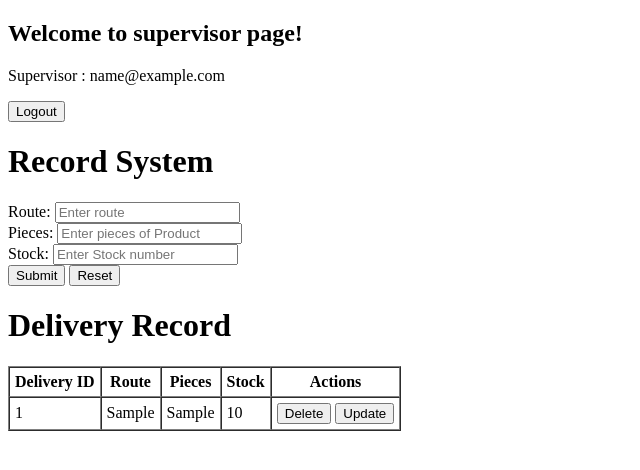
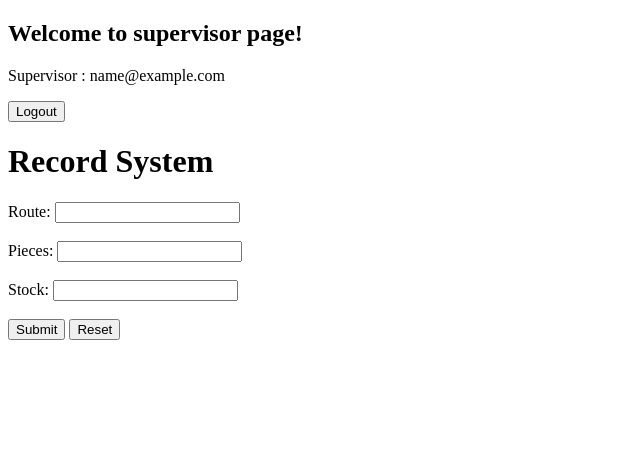
Before and after one commit to JeromeJV/Task_management_system, a PHP site: page /Task/supervisor.php in a window 1280 px wide. Shown: the top 470 px of the page, without its empty margins (0-640 px from the left). Run offline with PHP 8.4, Linux system fonts and the light colour scheme; the visitor is signed in with stand-in values (Sample User, id 1); tables that the repository leaves empty or names only in its code hold one stand-in row (values such as "Sample post").

Commit message:
again and again

```diff
--- a/Supervisor_action.php
+++ b/Supervisor_action.php
@@ -17,7 +17,7 @@ include'config/Supervisor_API.php';
     <!-- Show Update Form if Edit was clicked -->
     <?php if ($view_data): ?>
         <form action="supervisor_update.php" method="post">
-            <input type="hidden" name="newid" value="<?php echo $view_data['delivery_id']; ?>">
+            <input type="hidden" name="newid" value="<?php echo $view_data['id']; ?>">
 
             <table border="1">
                 <tr>
--- a/config/Supervisor_API.php
+++ b/config/Supervisor_API.php
@@ -1,54 +1,29 @@
 <?php
+//Insert
 include('config/connection.php');
 
 $message = "";
-
-$delivery_id_err = '';
-$route_err = '';
-$pieces_err = '';
-$stock_err = '';
 
 if (isset($_POST['submit'])) {
     $route = $_POST['route'];
     $pieces    = $_POST['pieces'];
     $stock  = $_POST['stock'];
 
-     $isValid = true;
+    $sql   = "INSERT INTO delivery (id, route, pieces, stock) VALUES ('', '$route', '$pieces', '$stock')";
+    $query = mysqli_query($conn, $sql);
 
-    if (!preg_match("/^[a-zA-Z0-9 ]*$/", $route)) {
-        $route_err = "Please use only letters and spaces for your Address.";
-        $isValid = false;
+    if ($query) {
+        $message = "New Record is Saved <br><br><a href='supervisor_view.php'><input type='button' value='View Records'></a>";
     }
+} elseif (isset($_POST['records'])) {
+    header("Location: supervisor_view.php");
+    exit();
+}
+?>
 
-    if (!preg_match("/^[0-9 ]*$/", $pieces)) {
-        $pieces_err = "Please use only number for your Pieces.";
-        $isValid = false;
-    }
-
-    if (!preg_match("/^[0-9 ]*$/", $stock)) {
-        $stock_err = "Please use only number for your Stock.";
-        $isValid = false;
-    }
-
-     if ($isValid) {
-        $safe_route       = mysqli_real_escape_string($conn, $route);
-        $safe_pieces      = mysqli_real_escape_string($conn, $pieces);
-        $safe_stock       = mysqli_real_escape_string($conn, $stock);
-
-        $sql   = "INSERT INTO delivery (delivery_id, route, pieces, stock) VALUES ('', '$safe_route', '$safe_pieces', '$safe_stock')";
-        $query = mysqli_query($conn, $sql);
-
-        if ($query) {
-            $message = "New Task send</a>";
-        } elseif (isset($_POST['records'])) {
-        header("Location: supervisor.php");
-        exit();
-        }
-     }
-}
-
-
+<?php
 //Edit
+include('config/connection.php');
 
 $passid = $_POST['idno'] ?? null;
 $view_data = null;
@@ -56,24 +31,27 @@ $delete_message = "";
 
 if (isset($_POST['del'])) {
     // Backend Logic for Delete
-    $sql    = "DELETE FROM delivery WHERE delivery_id = '$passid'";
+    $sql    = "DELETE FROM delivery WHERE id = '$passid'";
     $result = mysqli_query($conn, $sql);
     $delete_message = "Record Deleted Successfully. <br><a href='supervisor_view.php'>View Records</a>";
 
 } elseif (isset($_POST['upd'])) {
     //Dto nag fe-fetch para sa single Record to Update
-    $sql    = "SELECT * FROM delivery WHERE delivery_id = '$passid'";
+    $sql    = "SELECT * FROM delivery WHERE id = '$passid'";
     $result = mysqli_query($conn, $sql);
     $row    = mysqli_fetch_assoc($result);
 
     $view_data = [
-        'delivery_id'      => $passid,
+        'id'      => $passid,
         'route' => $row['route'],
         'pieces'    => $row['pieces'],
         'stock'    => $row['stock']
     ];
 }
+?>
 
+<?php
+include('config/connection.php');
 //Update
 $status_message = "";
 
@@ -82,7 +60,7 @@ if (isset($_POST['submit'])) {
     $pieces    = $_POST['pieces'];
     $stock    = $_POST['stock'];
 
-    $sql   = "UPDATE delivery SET  pieces = '$pieces', stock = '$stock' WHERE route = '$route'";
+    $sql   = "UPDATE delivery SET  pieces = '$pieces', stock = '$stock' WHERE route = '$route' ";
     $query = mysqli_query($conn, $sql);
 
     if ($query) {
@@ -92,7 +70,10 @@ if (isset($_POST['submit'])) {
     header("Location: supervisor_view.php");
     exit();
 }
+?>
 
+<?php
+include 'config/connection.php';
 //View
 $sql    = "SELECT * FROM delivery ORDER BY route ASC";
 $result = mysqli_query($conn, $sql);
--- a/supervisor.php
+++ b/supervisor.php
@@ -1,31 +1,17 @@
 <?php
-session_start();
+    include('config/connection.php');
 
-include('config/connection.php');
-include('config/autoLog.php');
-include('config/Supervisor_API.php');
-
-// Authorization sa pag lologin kung tamang role pa ung nag login
-if (!isset($_SESSION['email']) || $_SESSION['role'] !== 'super') {
-    header("Location: index.php");
-    exit();
-}
-
-// Sinusure lg ung mga variable na existing sila
-$message = $message ?? '';
-$route_err = $route_err ?? '';
-$pieces_err = $pieces_err ?? '';
-$stock_err = $stock_err ?? '';
-$records = $records ?? [];
-$count = $count ?? count($records);
+    session_start();
+    include ('config/autoLog.php');
+    include 'config/Supervisor_API.php';
 ?>
 
 <!DOCTYPE html>
 <html lang="en">
 <head>
     <meta charset="UTF-8">
-    <meta name="viewport" content="width=device-width, initial-scale=1.0">
-    <title>Supervisor Page</title>
+    <meta name="viewport" content="width= , initial-scale=1.0">
+    <title>Admin form</title>
 </head>
 <body>
     <div class="user-page">
@@ -40,62 +26,18 @@ $count = $count ?? count($records);
     <?php if (!empty($message)) echo "<p>$message</p>"; ?>
 
     <form action="<?php echo htmlentities($_SERVER['PHP_SELF']); ?>" method="post">
-
         <label>Route:</label>
-        <input type="text" name="route" placeholder="Enter route" class="form-control <?= (!empty($route_err)) ? 'is-invalid' : '' ?>" value="<?= htmlspecialchars($_POST['route'] ?? '') ?>" required>
-        <?php if (!empty($route_err)): ?><div class="invalid-feedback"><?= htmlspecialchars($route_err) ?></div><?php endif; ?>
-
-        <br>
+        <input type="text" name="route"><br><br>
 
         <label>Pieces:</label>
-        <input type="text" name="pieces" placeholder="Enter pieces of Product" class="form-control <?= (!empty($pieces_err)) ? 'is-invalid' : '' ?>" value="<?= htmlspecialchars($_POST['pieces'] ?? '') ?>" required>
-        <?php if (!empty($pieces_err)): ?><div class="invalid-feedback"><?= htmlspecialchars($pieces_err) ?></div><?php endif; ?>
-
-        <br>
+        <input type="text" name="pieces"><br><br>
 
         <label>Stock:</label>
-        <input type="text" name="stock" placeholder="Enter Stock number" class="form-control <?= (!empty($stock_err)) ? 'is-invalid' : '' ?>" value="<?= htmlspecialchars($_POST['stock'] ?? '') ?>" required>
-        <?php if (!empty($stock_err)): ?><div class="invalid-feedback"><?= htmlspecialchars($stock_err) ?></div><?php endif; ?>
-
-        <br>
+        <input type="text" name="stock"><br><br>
 
         <input type="submit" name="submit" value="Submit">
         <input type="reset" value="Reset">
     </form>
 
-    <h1>Delivery Record</h1>
-
-    <?php if ($count > 0): ?>
-        <table border="1" cellpadding="5" cellspacing="0">
-            <thead>
-                <tr>
-                    <th>Delivery ID</th>
-                    <th>Route</th>
-                    <th>Pieces</th>
-                    <th>Stock</th>
-                    <th>Actions</th>
-                </tr>
-            </thead>
-            <tbody>
-                <?php foreach ($records as $row): ?>
-                    <tr>
-                        <form action="Supervisor_action.php" method="post">
-                            <td><?php echo $row['delivery_id']; ?></td>
-                            <td><?= htmlspecialchars($row['route']); ?></td>
-                            <td><?= htmlspecialchars($row['pieces']); ?></td>
-                            <td><?= htmlspecialchars($row['stock']); ?></td>
-                            <td>
-                                <input type="submit" name="del" value="Delete" onclick="return confirm('You want to delete this record?');">
-                                <input type="submit" name="upd" value="Update">
-                            </td>
-                        </form>
-                    </tr>
-                <?php endforeach; ?>
-            </tbody>
-        </table>
-    <?php else: ?>
-        <p>No records.</p>
-    <?php endif; ?>
-
 </body>
 </html>
--- a/supervisor_view.php
+++ b/supervisor_view.php
@@ -15,7 +15,6 @@ include'config/Supervisor_API.php';
         <table border="1">
             <thead>
                 <tr>
-                    <th>Delivery ID</th>
                     <th>Route</th>
                     <th>Pieces</th>
                     <th>Stock</th>
@@ -26,8 +25,7 @@ include'config/Supervisor_API.php';
                 <?php foreach ($records as $row): ?>
                     <tr>
                         <form action="Supervisor_action.php" method="post">
-                            <input type="hidden" name="idno" value="<?php echo $row['delivery_id']; ?>">
-                            <td><?php echo $row['delivery_id']; ?></td>
+                            <input type="hidden" name="idno" value="<?php echo $row['id']; ?>">
                             <td><?php echo $row['route']; ?></td>
                             <td><?php echo $row['pieces']; ?></td>
                             <td><?php echo $row['stock']; ?></td>
```
